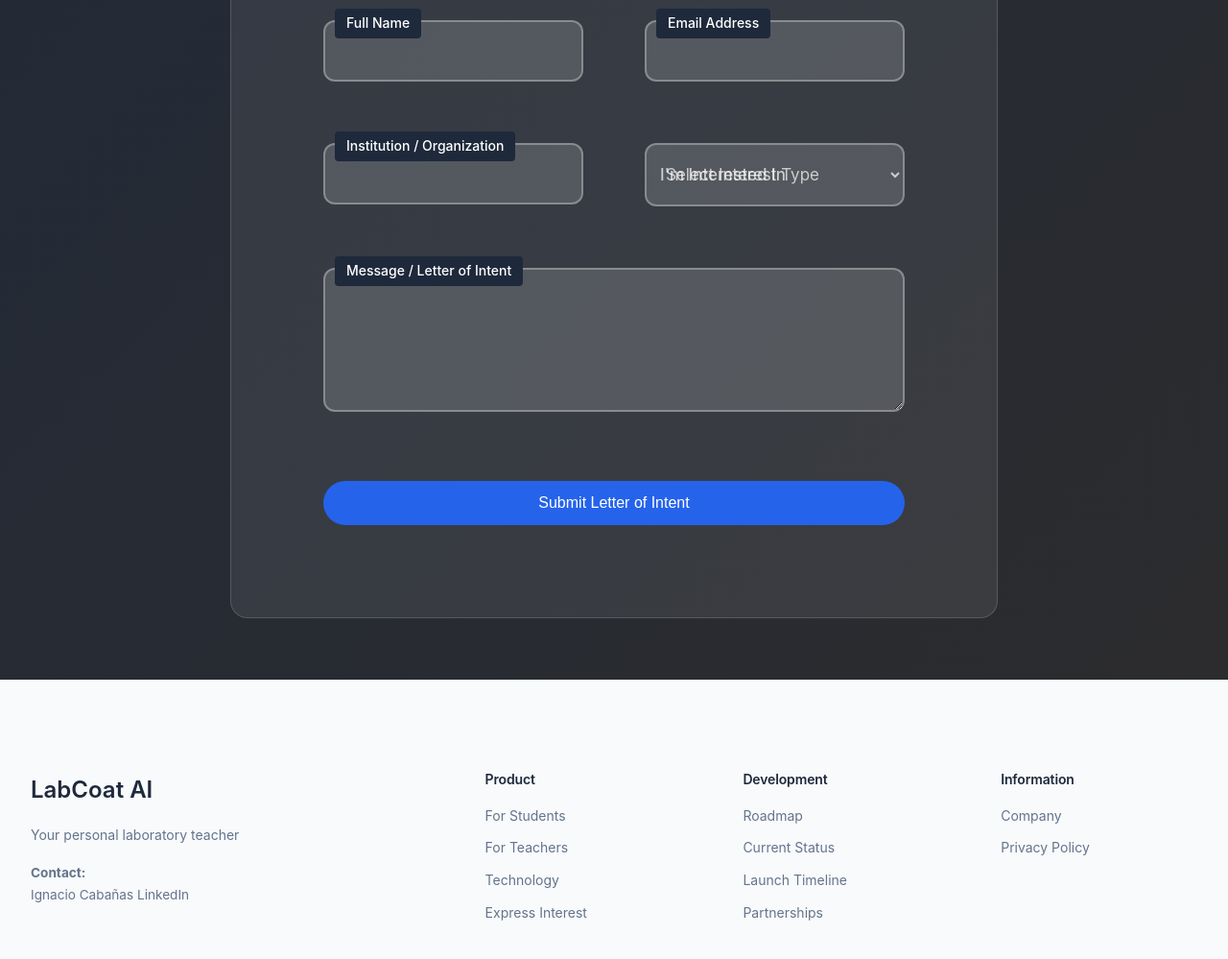
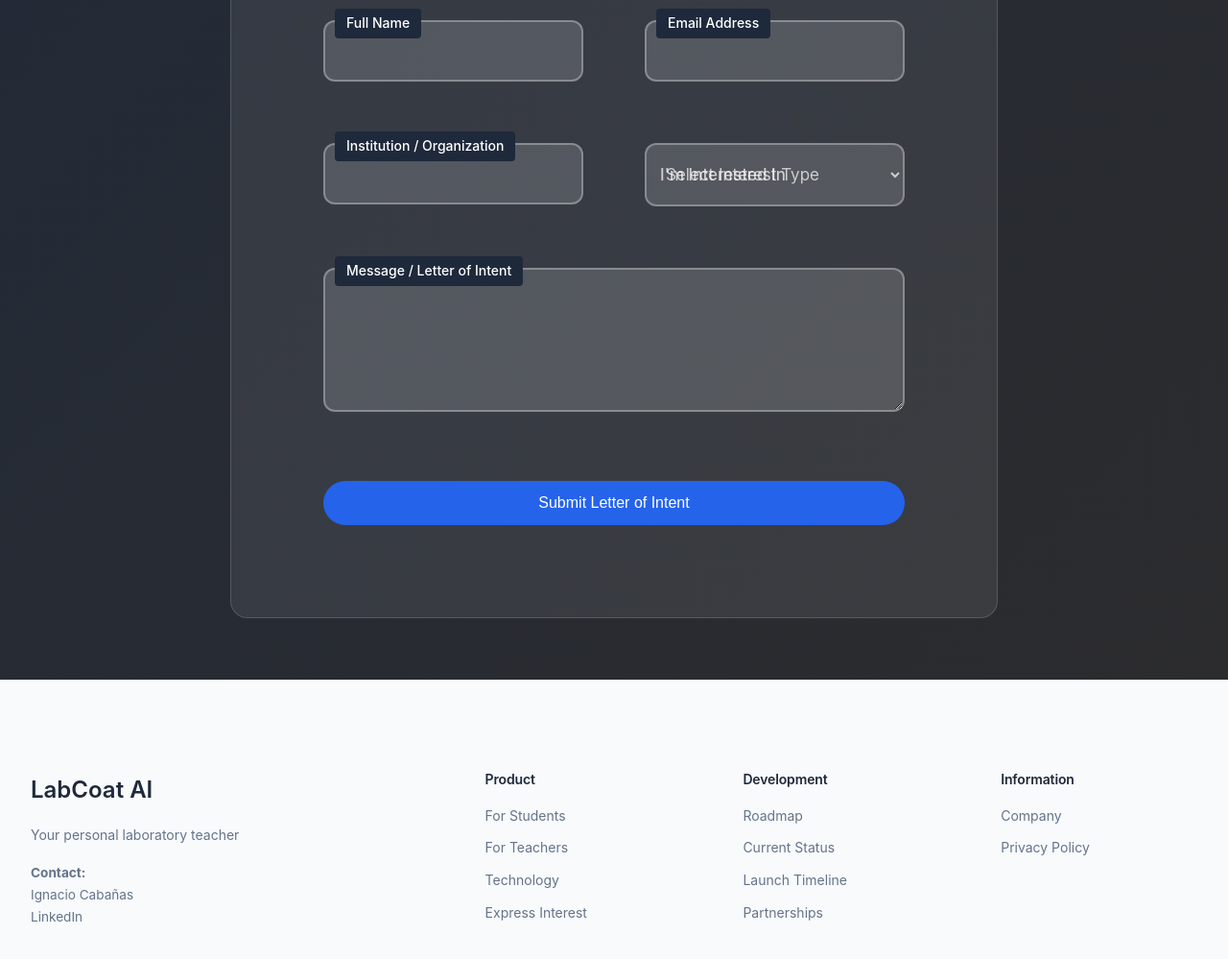
Before and after one commit to Ignacio-Cabanas-Pedraz/LabCoatWebPage, a plain HTML site: page index.html in a window 1280 px wide. Shown: the part 8625-9624 px from the top of the page at 96% size. Drawn offline with Linux system fonts and the light colour scheme.

Commit message:
Layout adjustment: Moved LinkedIn link below name in footer

```diff
--- a/index.html
+++ b/index.html
@@ -537,7 +537,7 @@
                     <p class="footer-tagline">Your personal laboratory teacher</p>
                     <p class="footer-tagline" style="margin-top: 1rem; font-size: 0.85rem;">
                         <strong>Contact:</strong><br>
-                        Ignacio Cabañas
+                        Ignacio Cabañas<br>
                         <a href="https://www.linkedin.com/in/ignacio-cabañas-9422762a8/"
                             style="color: var(--color-text-secondary); text-decoration: none;" target="_blank"
                             rel="noopener noreferrer">LinkedIn</a>
```
